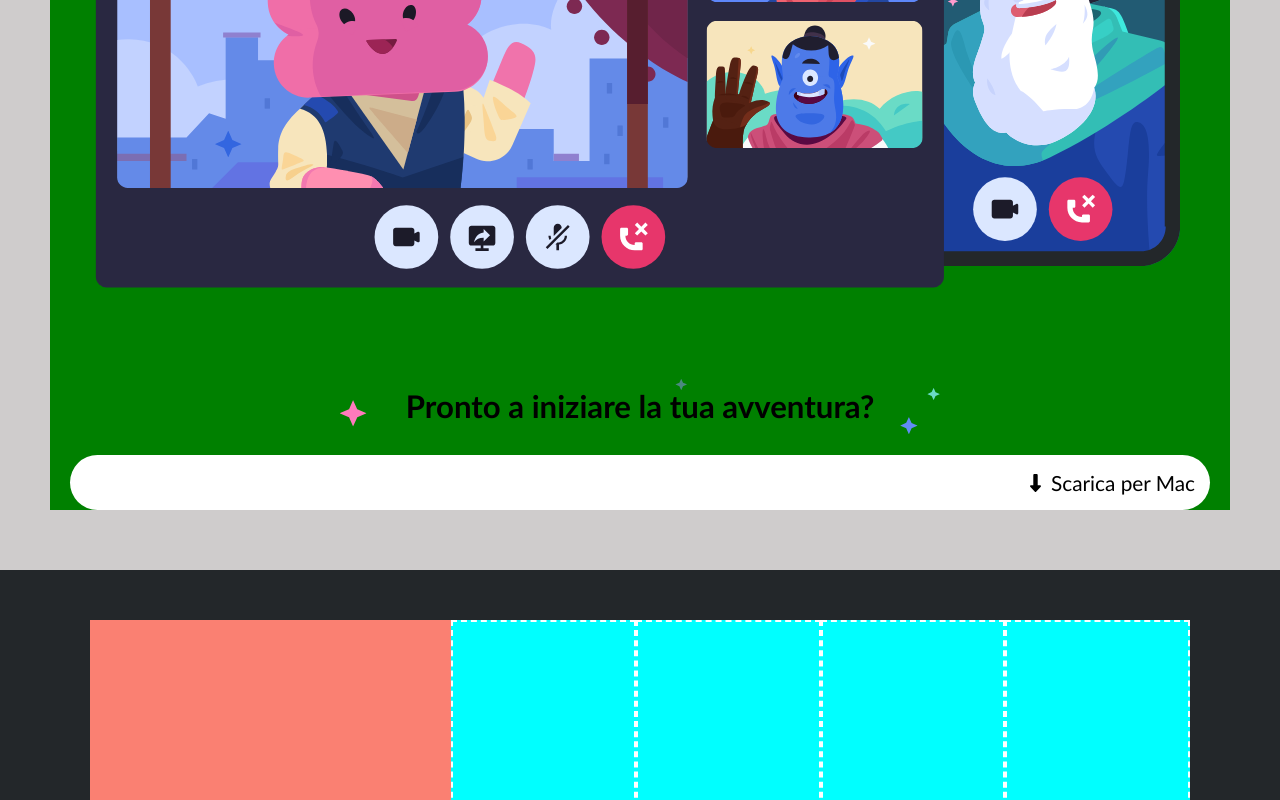
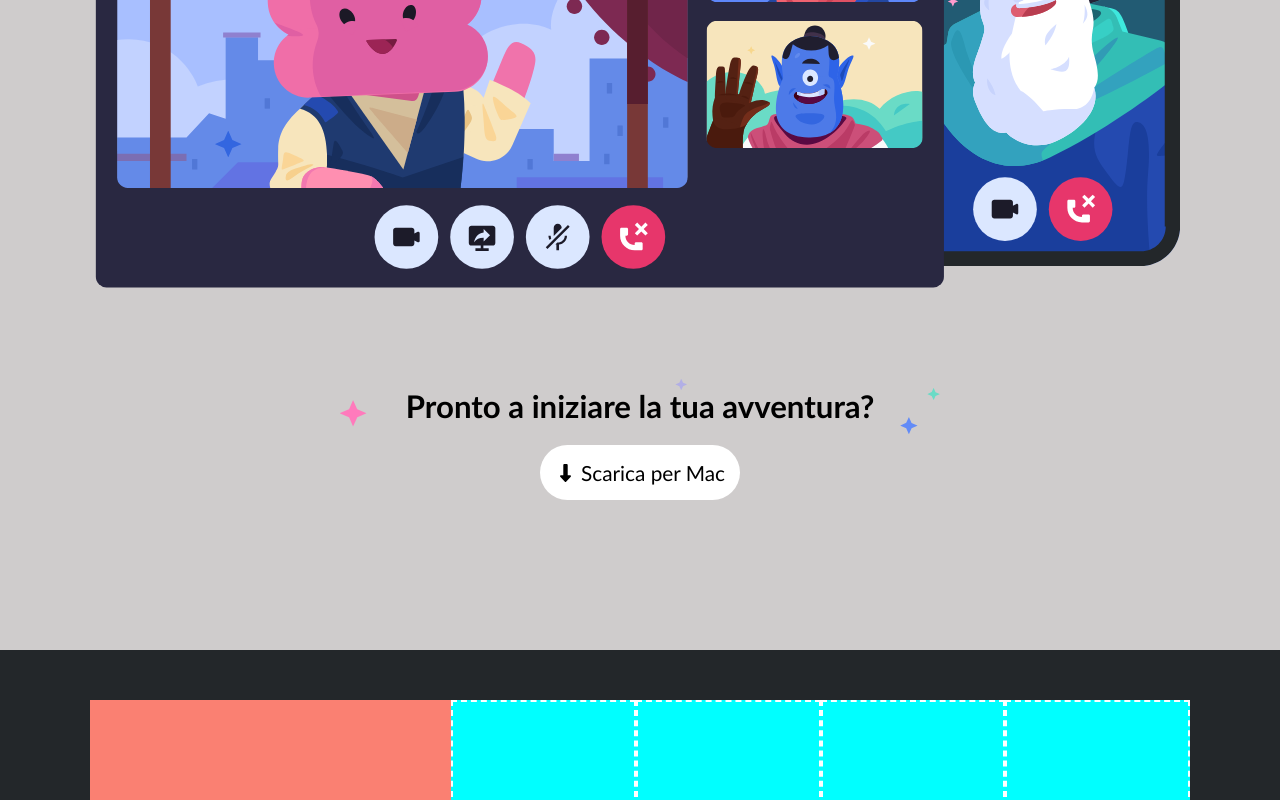
Before and after one commit to Marco-Bacci/htmlcss-discord, a plain HTML site: page index.html in a window 1280 px wide. Shown: the part 2878-3678 px from the top of the page. Drawn offline with Linux system fonts and the light colour scheme.

Commit message:
button created

```diff
--- a/css/style.css
+++ b/css/style.css
@@ -215,6 +215,7 @@ li {
 .box {
   margin: 0 auto;
   flex-direction: column;
+  padding-bottom:100px ;
 }
 
 
@@ -228,12 +229,19 @@ li {
   margin: 0 auto;
 }
 
+
 .bg-star{
   background-image: url(../img/stars.svg);
   background-repeat: no-repeat;
   background-position: center;
   background-size: 100%;
 }
+.secondary-but{
+  width: 200px;
+  margin: 0 auto;
+  cursor: pointer;
+}
+
 
 
 /*footer*/
--- a/index.html
+++ b/index.html
@@ -90,7 +90,7 @@
   </section>
   <!--big image section-->
   <section class="card bg-grey pd-10 centred">
-    <div class="box bg-green pd-10">
+    <div class="box pd-10">
       <h2>Tecnologia affidabile per tenersi in contatto</h2>
       <p>Video e audio a bassa latenza ti faranno sentire come se foste tutti nella stessa stanza. Fai ciao in video,
         guarda <br> gli amici giocare in streaming, o riunitevi in una sessione di disegno con la condivisione schermo.
@@ -100,7 +100,7 @@
         <h3 class="pd-20">Pronto a iniziare la tua avventura?</h3>
       </div>
 
-      <div class="left-but jumbo-but d-flex reverse">
+      <div class="secondary-but left-but jumbo-but d-flex reverse">
         <span>Scarica per Mac</span>
         <img class="download" src="./img/down-long-solid.svg" alt="download">
       </div>
```
